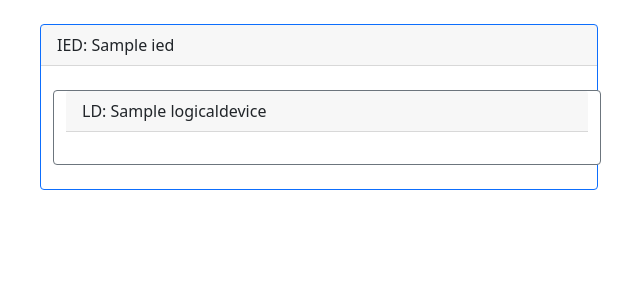
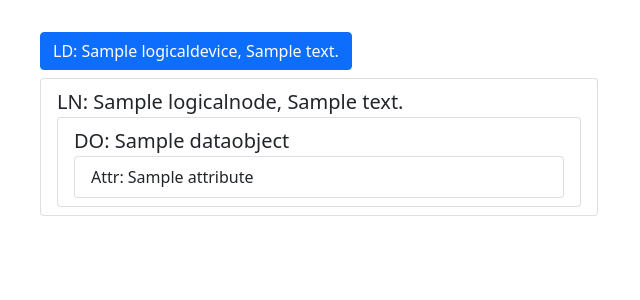
Before and after one commit to arindam31/IEDModelDesigner, a Django app: page /ied/1/details/ in a window 1280 px wide. Shown: the part 56-356 px from the top of the page, without its empty margins (42-682 px from the left). Run offline with Django 3.2, Linux system fonts and the light colour scheme; tables that the repository leaves empty hold one stand-in row (values such as "Sample post").

Commit message:
[template] IED details page changed using bootstrap lists

```diff
--- a/ied_design/ied/templates/ied/ied_details.html
+++ b/ied_design/ied/templates/ied/ied_details.html
@@ -5,49 +5,28 @@
 {% endblock %}
 
 {% block content %}
-
-<div class="card border-primary w-50">
-    <div class="card-header">IED: {{ ied.name }}</div>
-    <div class="card-body">
-         <div class="row">
+    <div class="w-50">
         {% for ld in ied.logicaldevice_set.all %}
-             <div class="card border-secondary m-2">
-             <div class="card-header">LD: {{ ld.name }}</div>
-             <div class="card-body">
-                 <div class="row">
-                {% for ln in ld.logicalnode_set.all %}
-                    <div class="col-md">
-                    <div class="card border-info m-2">
-                        <div class="card-header">LN: {{ ln.name }}, {{ ln.description }}</div>
-                        <div class="card-body">
-                            <div class="row">
+            <div class="btn btn-primary my-2">LD: {{ ld.name }}, {{ ld.description }}</div>
+            <ul class="list-group">
+                {% for ln in ld.logical_node.all %}
+                    <li class="list-group-item">
+                        <div class="lead">LN: {{ ln.name }}, {{ ln.description }}</div>
+                            <ul class="list-group">
                             {% for do in ln.dataobject_set.all %}
-                                <div class="col-md">
-                                <div class="card border-danger m-2"><!--- CARD DATAOBJECT --->
-                                    <div class="card-header">DO: {{ do.name }}</div>
-                                    <div class="card-body">
-                                        <div class="row">
-                                            {% for att in do.attribute_set.all %}
-                                                    <div class="col-md">
-                                                        <p class="btn btn-success">{{ att.name }}</p>
-                                                    </div>
-                                            {% endfor %}
-                                        </div><!--- ROW ENDS --->
-                                    </div>
-                                </div><!--- CARD ATTRIBUTES ENDS--->
-                                </div>
+                                <li class="list-group-item">
+                                    <div class="lead">DO: {{ do.name }}</div>
+                                    <ul class="list-group">
+                                    {% for att in do.attribute_set.all %}
+                                                <li class="list-group-item">Attr: {{ att.name }}</li>
+                                    {% endfor %}
+                                    </ul>
+                                </li>
                             {% endfor %}
-                            </div>
-                        </div>
-                    </div>
-                    </div>
+                            </ul>
+                    </li>
                  {% endfor %}
-             </div>
-             </div>
-             </div>
             {% endfor %}
-            </div>
+            </ul>
     </div>
-</div>
-
 {% endblock %}
```
